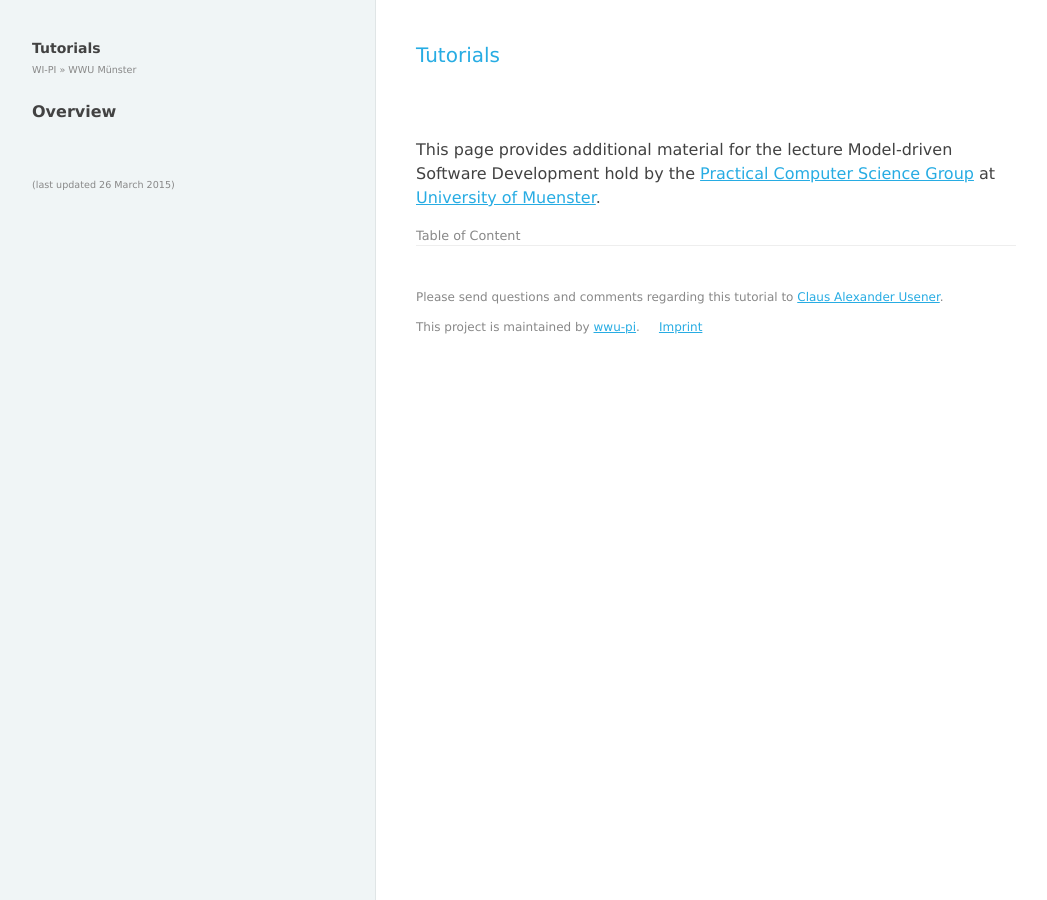
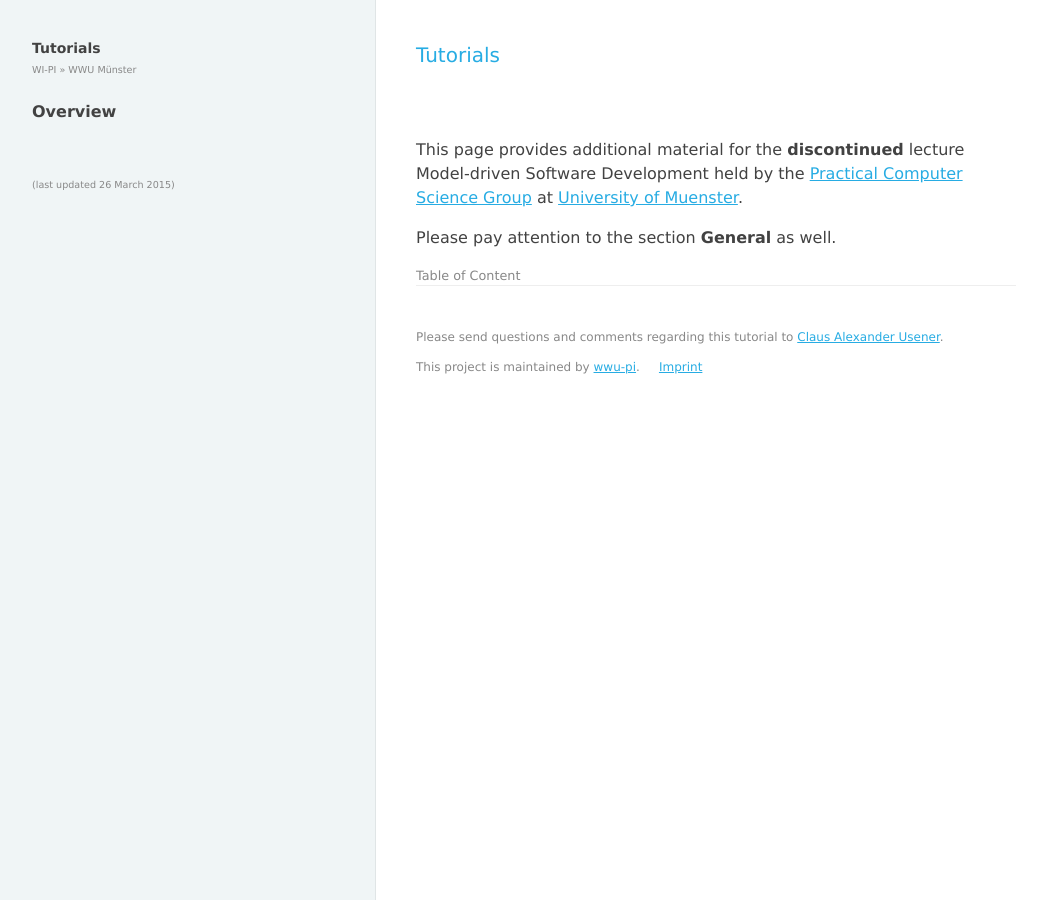
Before and after one commit to wwu-pi/tutorials, a Jekyll site: the page built from lectures/mdsd/index.md, in a window 1280 px wide. Shown: the whole page, without its empty margins (8-1055 px from the left). Built offline with Jekyll 4.4.1, drawn with Linux system fonts in a browser that asks for light colours.

Commit message:
Add discontinuation notices to index pages

```diff
--- a/lectures/mdsd/index.md
+++ b/lectures/mdsd/index.md
@@ -4,4 +4,6 @@ title: Model-driven Software Development
 
 ---
 
-This page provides additional material for the lecture {{page.title}} hold by the <a href="https://www.wi.uni-muenster.de/department/groups/pi">Practical Computer Science Group</a> at <a href="https://www.uni-muenster.de/">University of Muenster</a>.
+This page provides additional material for the **discontinued** lecture {{page.title}} held by the <a href="https://www.wi.uni-muenster.de/department/groups/pi">Practical Computer Science Group</a> at <a href="https://www.uni-muenster.de/">University of Muenster</a>.
+
+Please pay attention to the section **General** as well.
```
Also changed, not shown: lectures/eai/index.md (+1 -1 lines).
